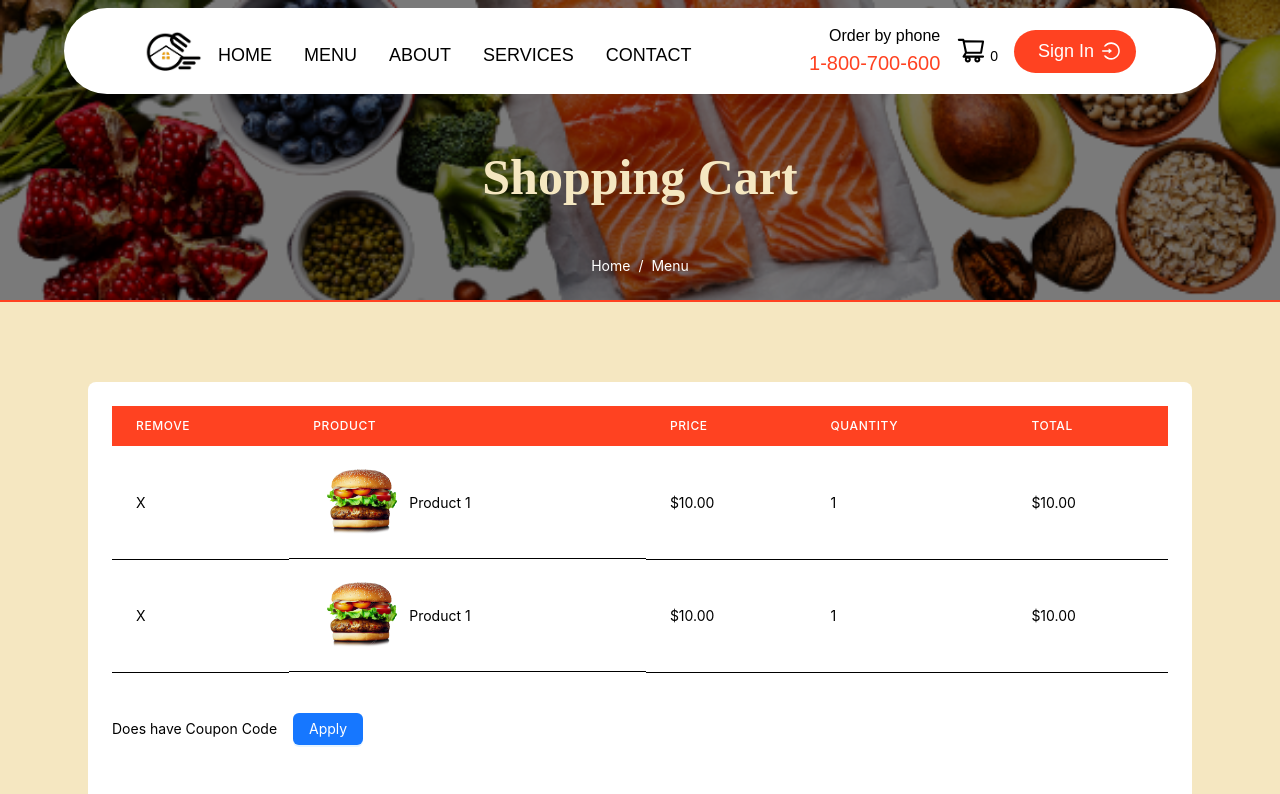
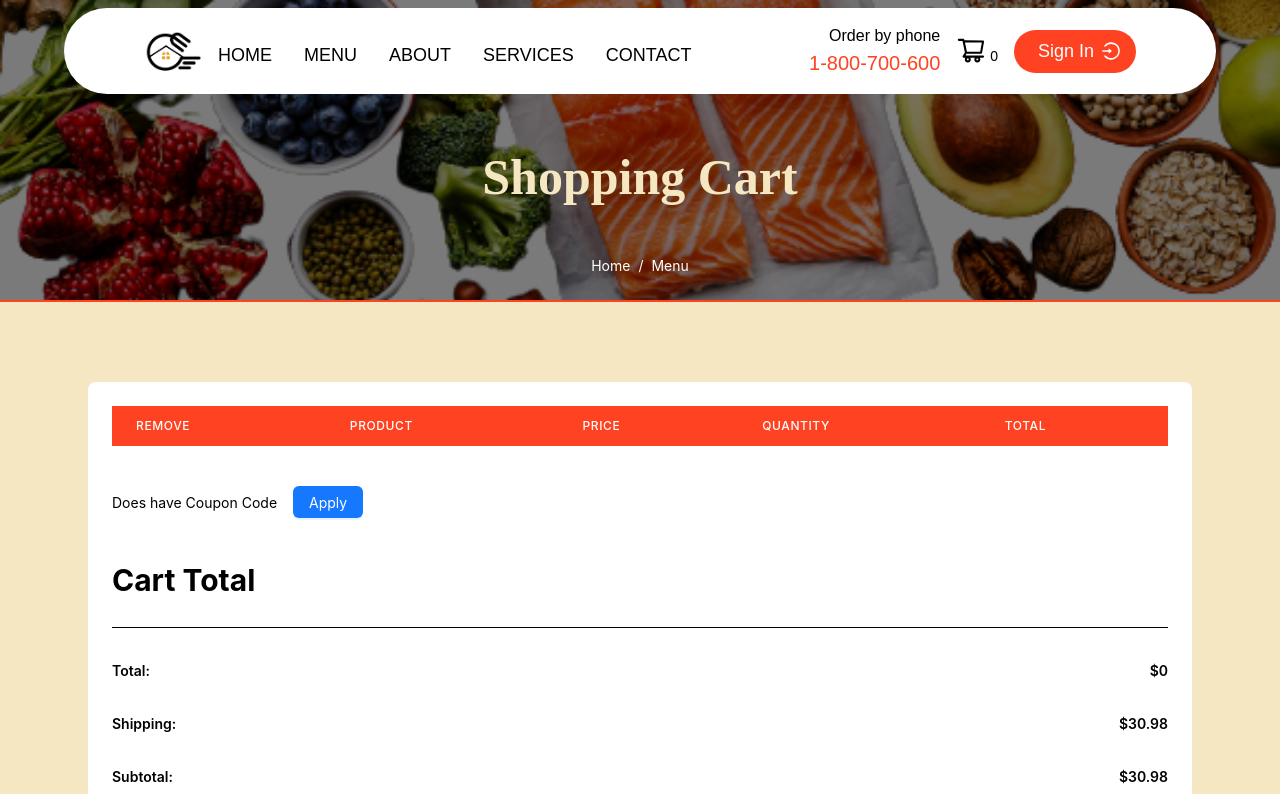
Before and after one commit to mkmahmud/dish-resturent, a Next.js app: page /cart in a window 1280 px wide. Shown: the top 794 px of the page. Built offline with nearby package versions, Linux system fonts and the light colour scheme.

Commit message:
Added Cart

```diff
--- a/src/app/cart/page.tsx
+++ b/src/app/cart/page.tsx
@@ -5,10 +5,11 @@ import bgImage from "@/assets/images/menu.png";
 import Image from "next/image";
 import img from "@/assets/food/burger.png";
 import { Button } from "antd";
-
-
+import { useCart } from "@/components/cartProvider/addToCart";
 
 const page = () => {
+  const { cart, removeFromCart, getTotal } = useCart();
+
   return (
     <div>
       <div
@@ -63,20 +64,33 @@ const page = () => {
               </tr>
             </thead>
             <tbody>
+              {cart &&
+                cart.map((car: any) => {
+                  return (
                     <tr>
                       <td className="px-6 py-4 whitespace-no-wrap border-b border-gray-200">
+                        <button
+                          onClick={() => {
+                            console.log('clicked cart tn');
+                            removeFromCart(car.id);
+                          }}
+                          className="bg-red px-4 py-2 text-[18px] text-white rounded-full flex items-center"
+                        >
                           X
+                        </button>
                       </td>
                       <td className="px-6 py-4 whitespace-no-wrap border-b border-gray-200 flex items-center">
                         <Image
                           alt="Product"
-                    src={img}
+                          src={car?.img}
                           className="h-[80px] w-[80px] mx-2"
+                          height={80}
+                          width={80}
                         />
-                  <span> Product 1</span>{" "}
+                        <span>{car?.name}</span>{" "}
                       </td>
                       <td className="px-6 py-4 whitespace-no-wrap border-b border-gray-200">
-                  $10.00
+                        ${car?.price}
                       </td>
                       <td className="px-6 py-4 whitespace-no-wrap border-b border-gray-200">
                         1
@@ -85,28 +99,8 @@ const page = () => {
                         $10.00
                       </td>
                     </tr>
-              <tr>
-                <td className="px-6 py-4 whitespace-no-wrap border-b border-gray-200">
-                  X
-                </td>
-                <td className="px-6 py-4 whitespace-no-wrap border-b border-gray-200 flex items-center">
-                  <Image
-                    alt="Product"
-                    src={img}
-                    className="h-[80px] w-[80px] mx-2"
-                  />
-                  <span> Product 1</span>{" "}
-                </td>
-                <td className="px-6 py-4 whitespace-no-wrap border-b border-gray-200">
-                  $10.00
-                </td>
-                <td className="px-6 py-4 whitespace-no-wrap border-b border-gray-200">
-                  1
-                </td>
-                <td className="px-6 py-4 whitespace-no-wrap border-b border-gray-200">
-                  $10.00
-                </td>
-              </tr>
+                  );
+                })}
             </tbody>
           </table>
           <div className="flex items-center my-10">
@@ -119,7 +113,7 @@ const page = () => {
             <h2 className="text-[30px] my-6 font-bold">Cart Total</h2>
             <hr />
             <h3 className="flex justify-between items-center font-semibold my-8">
-              <span>Total:</span> <span>$30.98</span>
+              <span>Total:</span> <span>${getTotal()}</span>
             </h3>
             <h3 className="flex justify-between items-center font-semibold my-8">
               <span>Shipping:</span> <span>$30.98</span>
--- a/src/app/layout.tsx
+++ b/src/app/layout.tsx
@@ -3,6 +3,7 @@ import "./globals.css";
 import type { Metadata } from "next";
 import { Inter } from "next/font/google";
 import MainLayout from "@/components/layout/MainLayout";
+import { CartProvider } from "@/components/cartProvider/addToCart";
 
 const inter = Inter({ subsets: ["latin"] });
 
@@ -20,7 +21,9 @@ export default function RootLayout({
     <html className="scroll-smooth" lang="en">
       <body className={inter.className}>
         <StyledComponentsRegistry>
-          <MainLayout>{children}</MainLayout>
+          <CartProvider>
+            <MainLayout>{children}</MainLayout>
+          </CartProvider>
         </StyledComponentsRegistry>
       </body>
     </html>
--- a/src/app/menu/page.tsx
+++ b/src/app/menu/page.tsx
@@ -181,9 +181,9 @@ const Page = () => {
               </div>
             </div>
             <Row gutter={[16, 16]}>
-              {data.map((image, index) => (
+              {data.map((productData, index) => (
                 <Col key={index} xs={24} sm={12} md={12} lg={8} xl={8}>
-                  <FoodCard data={image} />
+                  <FoodCard data={productData} />
                 </Col>
               ))}
             </Row>
--- a/src/app/productDetails/[id]/page.tsx
+++ b/src/app/productDetails/[id]/page.tsx
@@ -11,8 +11,10 @@ import SectionHead from "@/components/UI/SectionHead/SectionHead";
 import bgImage from "@/assets/images/menu.png";
 import FoodCard from "@/components/UI/Cards/FoodCard/FoodCard";
 import useCookieData from "@/hooks/useUser";
+import { useCart } from "@/components/cartProvider/addToCart";
 
 interface ProductData {
+  id: number;
   status: boolean;
   name?: string;
   price?: number;
@@ -24,6 +26,9 @@ interface ProductData {
 const Page = () => {
   // user
   const token = useCookieData("token");
+
+  // Add to cart
+  const { cart, addToCart, getTotal } = useCart();
 
   const { id } = useParams();
   const [data, setData] = useState<ProductData | null>({} as ProductData);
@@ -119,20 +124,26 @@ const Page = () => {
                     </p>
                   </div>
                   <div className="flex space-x-2 my-6">
-                    <button className="bg-red px-4 py-2 text-[18px] text-white rounded-full flex items-center">
-                      {" "}
-                      <span className="px-2">
-                        {data && data.status ? "Available" : "Out of Stock"}
-                      </span>
-                    </button>
                     <button className="bg-white px-4 py-2 text-[18px] text-red rounded-full flex items-center">
                       {" "}
                       <span className="px-2">1</span>
                     </button>{" "}
-                    <button className="bg-red px-4 py-2 text-[18px] text-white rounded-full flex items-center">
-                      {" "}
-                      <span className="px-2">Add To cart</span>
-                    </button>
+                    {data && data.status ? (
+                      <button
+                        onClick={() => data && addToCart(data)}
+                        className="bg-red px-4 py-2 text-[18px] text-white rounded-full flex items-center"
+                      >
+                        {" "}
+                        <span className="px-2">Add To cart</span>
+                      </button>
+                    ) : (
+                      <button className="bg-red px-4 py-2 text-[18px] text-white rounded-full flex items-center">
+                        {" "}
+                        <span className="px-2">
+                          {data && data.status ? "Available" : "Out of Stock"}
+                        </span>
+                      </button>
+                    )}
                   </div>
                 </div>
               </div>
@@ -224,17 +235,25 @@ const Page = () => {
             <div className="max-w-[300px]">
               <h2 className="text-[60px] font-bold">Cart</h2>
               <div>
-                <MiniCart />
-                <MiniCart />
+                {data &&
+                  cart &&
+                  cart.map((car: any) => {
+                    // console.log(car.id);
+                    return <MiniCart data={car} />;
+                  })}
               </div>
               <div>
                 <h3 className="flex justify-between items-center font-semibold my-4">
-                  <span>Subtotal:</span> <span>$30.98</span>
+                  <span>Subtotal:</span> <span>${getTotal()}</span>
                 </h3>
               </div>
               <div className="flex justify-between">
-                <Button>View Cart</Button>
-                <Button>Checkout </Button>
+                <button className="bg-red px-4 py-2 text-[18px] rounded-full flex items-center">
+                  <Link className=" text-white" href="/cart">View Cart</Link>
+                </button>
+                <button className="bg-red px-4 py-2 text-[18px] rounded-full flex items-center">
+                  <Link className=" text-white" href="/cart">Checkout</Link>
+                </button>
               </div>
             </div>
           </div>
--- a/src/components/UI/Cards/Cart/MiniCart/MiniCart.tsx
+++ b/src/components/UI/Cards/Cart/MiniCart/MiniCart.tsx
@@ -1,17 +1,32 @@
 import Image from "next/image";
 import cartImage from "@/assets/icons/home2.png";
 import { CloseOutlined } from "@ant-design/icons";
+import { useCart } from "@/components/cartProvider/addToCart";
 
-const MiniCart = () => {
+const MiniCart = ({ data }: any) => {
+  const { removeFromCart } = useCart();
+
   return (
     <div className="flex justify-between items-center  border-b border-gray py-4">
-      <Image alt="Cart" src={cartImage} className="h-[100px] w-[100px]" />
+      <Image
+        alt="Cart"
+        height={80}
+        width={80}
+        src={data?.img}
+        className="h-[100px] w-[100px]"
+      />
       <div>
-        <h2>Buffolo Chicken</h2>
-        <p>1 x $10.90</p>
+        <h2>{data?.name}</h2>
+        <p>1 x ${data?.price}</p>
       </div>
       <div>
-        <CloseOutlined />
+        <button
+          onClick={() => {
+            removeFromCart(data?.id);
+          }}
+        >
+          <CloseOutlined />
+        </button>
       </div>
     </div>
   );
--- a/src/components/UI/Cards/FoodCard/FoodCard.tsx
+++ b/src/components/UI/Cards/FoodCard/FoodCard.tsx
@@ -1,9 +1,13 @@
 import Image from "next/image";
 import { PlusOutlined } from "@ant-design/icons";
 import Link from "next/link";
+import { useCart } from "@/components/cartProvider/addToCart";
+import { message } from "antd";
 
 const FoodCard = ({ data }: any) => {
-  const { id, img, name,    price, tags } = data;
+  const { id, img, name, price, tags } = data;
+  const { addToCart } = useCart();
+
   return (
     <div className="bg-white rounded-[40px] mx-4 my-6 p-6 text-black  min-w-[300px] max-w-[400px] mx-auto overflow-hidden">
       <Link
@@ -20,7 +24,9 @@ const FoodCard = ({ data }: any) => {
           width={200}
           height={200}
           className="h-[200px] w-[200px] xl:h-[300px] xl:w-[300px] mx-auto my-10"
-        />
+        />{" "}
+      </Link>
+
       <div className="flex justify-between">
         <div>
           <h1 className="text-[30px] xl:text-[40px] font-bold leading-none">
@@ -31,12 +37,17 @@ const FoodCard = ({ data }: any) => {
           </p>
         </div>
         <div>
-            <div className="group hover:bg-red cursor-pointer p-4 border-red h-[60px] w-[60px] xl:h-[80px] xl:w-[80px] rounded-full border-4 flex justify-center items-center">
+          <div
+            onClick={() => {
+              addToCart(data);
+              message.success("Product Added successfully")
+            }}
+            className="cursor-pointer group hover:bg-red cursor-pointer p-4 border-red h-[60px] w-[60px] xl:h-[80px] xl:w-[80px] rounded-full border-4 flex justify-center items-center"
+          >
             <PlusOutlined className="text-[#ff4221] text-[30px] xl:text-[35px] group-hover:text-[#ffffff]" />
           </div>
         </div>
       </div>
-      </Link>
     </div>
   );
 };
--- /dev/null
+++ b/src/components/cartProvider/addToCart.tsx
@@ -0,0 +1,75 @@
+"use client";
+// components/CartProvider.tsx
+import {
+  createContext,
+  useContext,
+  useState,
+  ReactNode,
+  useEffect,
+} from "react";
+
+export interface Product {
+  id: number;
+  status: boolean;
+  name?: string;
+  price?: number;
+  ingredients?: string[];
+  description?: string;
+  img?: string;
+}
+
+interface CartContextType {
+  cart: Product[];
+  addToCart: (product: Product) => void;
+  removeFromCart: (productId: number) => void;
+  getTotal: () => number;
+}
+
+const CART_STORAGE_KEY = "cartData";
+
+const CartContext = createContext<CartContextType | undefined>(undefined);
+
+export function CartProvider({ children }: { children: ReactNode }) {
+  const [cart, setCart] = useState<Product[]>([]);
+
+  const addToCart = (product: Product) => {
+    const updatedCart = [...cart, product];
+    setCart(updatedCart);
+    saveCartToLocalStorage(updatedCart);
+  };
+
+  const removeFromCart = (productId: number) => {
+    const updatedCart = cart.filter((item) => item.id !== productId);
+    setCart(updatedCart);
+    saveCartToLocalStorage(updatedCart);
+  };
+
+  const getTotal = () => {
+    return cart.reduce((total, product) => total + (product.price || 0), 0);
+  };
+
+  const saveCartToLocalStorage = (cartData: Product[]) => {
+    localStorage.setItem(CART_STORAGE_KEY, JSON.stringify(cartData));
+  };
+
+  useEffect(() => {
+    const storedCartData = localStorage.getItem(CART_STORAGE_KEY);
+    if (storedCartData) {
+      setCart(JSON.parse(storedCartData));
+    }
+  }, []);
+
+  return (
+    <CartContext.Provider value={{ cart, addToCart, removeFromCart, getTotal }}>
+      {children}
+    </CartContext.Provider>
+  );
+}
+
+export function useCart() {
+  const context = useContext(CartContext);
+  if (!context) {
+    throw new Error("useCart must be used within a CartProvider");
+  }
+  return context;
+}
```
Lines whose indentation alone changed are shown as unchanged.
